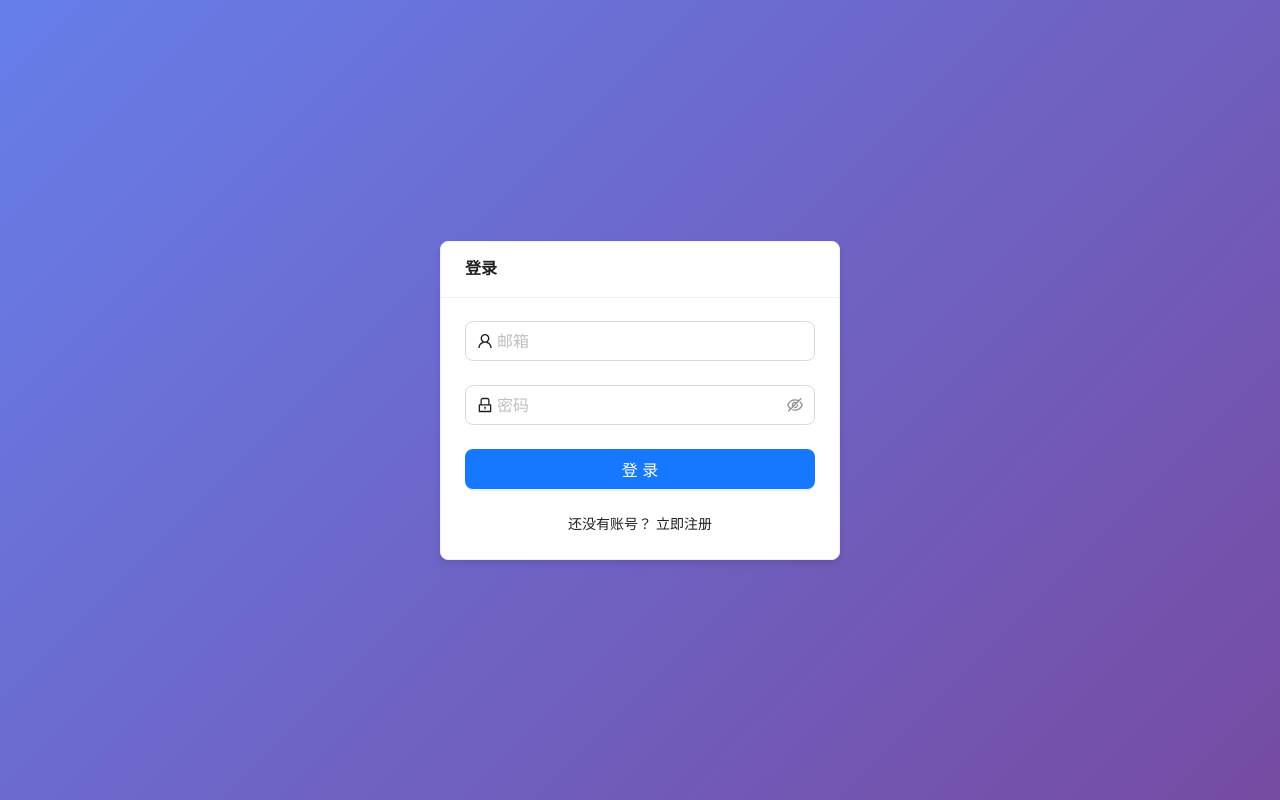
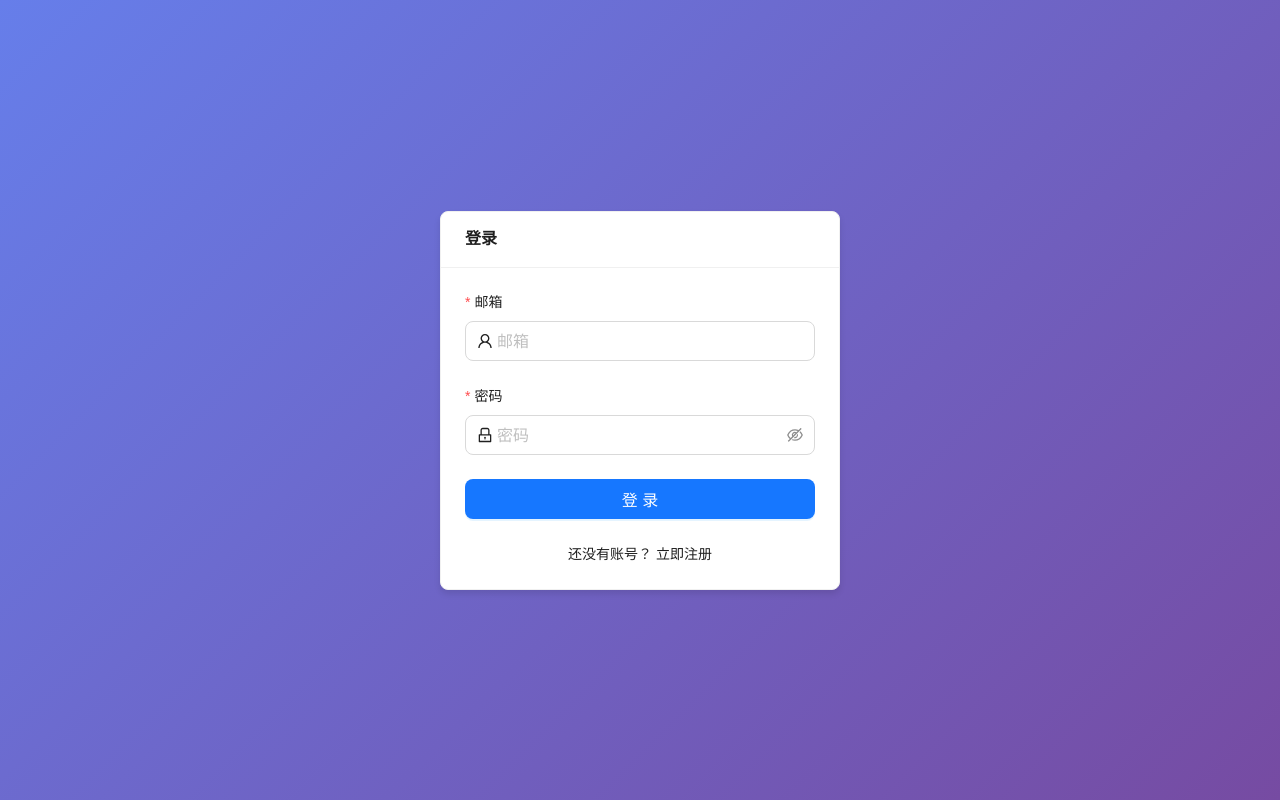
Before and after one commit to GosuQuan/chatbox-next.js, a Next.js app: page /auth/login in a window 1280 px wide. Built offline with nearby package versions, Linux system fonts and the light colour scheme.

Commit message:
区分不同用户的聊天逻辑，但删除列表state出现问题

```diff
--- a/src/app/api/chats/[chatId]/route.ts
+++ b/src/app/api/chats/[chatId]/route.ts
@@ -1,30 +1,47 @@
 import { prisma } from '@/lib/prisma'
 import { NextResponse } from 'next/server'
+import { getCurrentUser } from '@/lib/auth'
 
+/**
+ * DELETE /api/chats/:chatId - 删除聊天
+ *
+ * 需要登录
+ * 只能删除自己的聊天
+ * 会删除该聊天下的所有消息
+ * @param {Request} request
+ * @param {Object} params
+ * @param {string} params.chatId 聊天ID
+ * @returns {Promise<NextResponse>}
+ */
 export async function DELETE(
   request: Request,
   { params }: { params: { chatId: string } }
 ) {
   try {
-    const { chatId } = params
+    const user = await getCurrentUser()
+
+    if (!user) {
+      return NextResponse.json({ error: '请先登录' }, { status: 401 })
+    }
 
     // 先删除聊天相关的所有消息
     await prisma.message.deleteMany({
       where: {
-        chatId: chatId,
-      },
+        chatId: params.chatId
+      }
     })
 
     // 然后删除聊天
     await prisma.chat.delete({
       where: {
-        id: chatId,
-      },
+        id: params.chatId,
+        userId: user.id  // 确保只能删除自己的聊天
+      }
     })
 
-    return NextResponse.json({ success: true })
+    return NextResponse.json({ message: '删除成功' })
   } catch (error) {
     console.error('Error deleting chat:', error)
-    return NextResponse.json({ error: 'Failed to delete chat' }, { status: 500 })
+    return NextResponse.json({ error: '删除失败' }, { status: 500 })
   }
 }
--- a/src/app/auth/login/page.tsx
+++ b/src/app/auth/login/page.tsx
@@ -3,28 +3,24 @@
 import { useState } from 'react'
 import { useRouter } from 'next/navigation'
 import Link from 'next/link'
-import { Form, Input, Button, Card, App } from 'antd'
+
+import { Form, Input, Button, message, App, Card } from 'antd'
+import { useChatStore } from '@/store/chatStore'
+import { motion } from 'framer-motion'
 import { UserOutlined, LockOutlined } from '@ant-design/icons'
-import { motion } from 'framer-motion'
-
-interface LoginForm {
-  email: string
-  password: string
-}
 
 export default function LoginPage() {
   const router = useRouter()
+  const { message } = App.useApp()
   const [loading, setLoading] = useState(false)
-  const { message } = App.useApp()
-  const [form] = Form.useForm()
+  const resetState = useChatStore(state => state.resetState)
 
-  const onFinish = async (values: LoginForm) => {
-    if (loading) return
+  const handleSubmit = async (values: any) => {
+    setLoading(true)
+    try {
+      // 在登录前重置状态
+      resetState()
 
-    const hide = message.loading('登录中...')
-    setLoading(true)
-
-    try {
       const response = await fetch('/api/auth/login', {
         method: 'POST',
         headers: {
@@ -35,29 +31,16 @@ export default function LoginPage() {
 
       const data = await response.json()
 
-      if (response.ok) {
-        hide()
-        message.success('登录成功！')
-        setTimeout(() => {
-          router.push('/chat')
-        }, 1000)
-      } else {
-        hide()
-        message.error(data.error || '登录失败')
-        // 如果是密码错误，清空密码输入
-        if (data.error?.includes('密码错误') || data.error?.includes('账号或密码错误')) {
-          form.setFields([
-            {
-              name: 'password',
-              value: '',
-            },
-          ])
-        }
+      if (!response.ok) {
+        throw new Error(data.error || '登录失败')
       }
+
+      message.success('登录成功')
+      router.push('/chat')
     } catch (error) {
-      hide()
-      console.error('Login error:', error)
-      message.error('网络错误，请检查网络连接后重试')
+      if (error instanceof Error) {
+        message.error(error.message)
+      }
     } finally {
       setLoading(false)
     }
@@ -88,48 +71,30 @@ export default function LoginPage() {
           }}
         >
           <Form
-            form={form}
-            name="login"
-            onFinish={onFinish}
-            autoComplete="off"
+            onFinish={handleSubmit}
             layout="vertical"
           >
             <Form.Item
+              label="邮箱"
               name="email"
               rules={[
                 { required: true, message: '请输入邮箱' },
-                { type: 'email', message: '请输入有效的邮箱地址' }
+                { type: 'email', message: '请输入有效的邮箱地址' },
               ]}
             >
-              <Input
-                prefix={<UserOutlined />}
-                placeholder="邮箱"
-                size="large"
-              />
+              <Input prefix={<UserOutlined />} placeholder="邮箱" size="large" />
             </Form.Item>
 
             <Form.Item
+              label="密码"
               name="password"
-              rules={[
-                { required: true, message: '请输入密码' },
-                { min: 6, message: '密码长度至少为6位' }
-              ]}
+              rules={[{ required: true, message: '请输入密码' }]}
             >
-              <Input.Password
-                prefix={<LockOutlined />}
-                placeholder="密码"
-                size="large"
-              />
+              <Input.Password prefix={<LockOutlined />} placeholder="密码" size="large" />
             </Form.Item>
 
             <Form.Item>
-              <Button
-                type="primary"
-                htmlType="submit"
-                loading={loading}
-                block
-                size="large"
-              >
+              <Button type="primary" htmlType="submit" loading={loading} block size="large">
                 登录
               </Button>
             </Form.Item>
--- a/src/store/chatStore.ts
+++ b/src/store/chatStore.ts
@@ -21,6 +21,7 @@ interface ChatStore {
   sendMessage: (content: string) => Promise<void>
   stopGeneration: () => void
   loadMessages: (chatId: string) => Promise<void>
+  resetState: () => void
 }
 
 export const useChatStore = create<ChatStore>((set, get) => ({
@@ -29,6 +30,16 @@ export const useChatStore = create<ChatStore>((set, get) => ({
   currentChatId: null,
   isGenerating: false,
   abortController: null,
+
+  resetState: () => {
+    set({
+      messages: [],
+      chats: [],
+      currentChatId: null,
+      isGenerating: false,
+      abortController: null,
+    })
+  },
 
   createChat: async () => {
     try {
@@ -100,22 +111,21 @@ export const useChatStore = create<ChatStore>((set, get) => ({
     try {
       const response = await fetch(`/api/chats/${chatId}`, {
         method: 'DELETE',
-      })
+      });
 
       if (!response.ok) {
-        const error = await response.json()
-        message.error(error.error || '删除聊天失败')
-        throw new Error(error.error || '删除聊天失败')
+        const error = await response.json();
+        throw new Error(error.error || '删除聊天失败');
       }
 
       set(state => ({
         chats: state.chats.filter(chat => chat.id !== chatId),
         currentChatId: state.currentChatId === chatId ? null : state.currentChatId,
         messages: state.currentChatId === chatId ? [] : state.messages,
-      }))
+      }));
     } catch (error) {
-      console.error('Error deleting chat:', error)
-      throw error
+      console.error('Error deleting chat:', error);
+      throw error;
     }
   },
 
```
Also changed, not shown: src/app/api/auth/logout/route.ts (+10 -3 lines).
